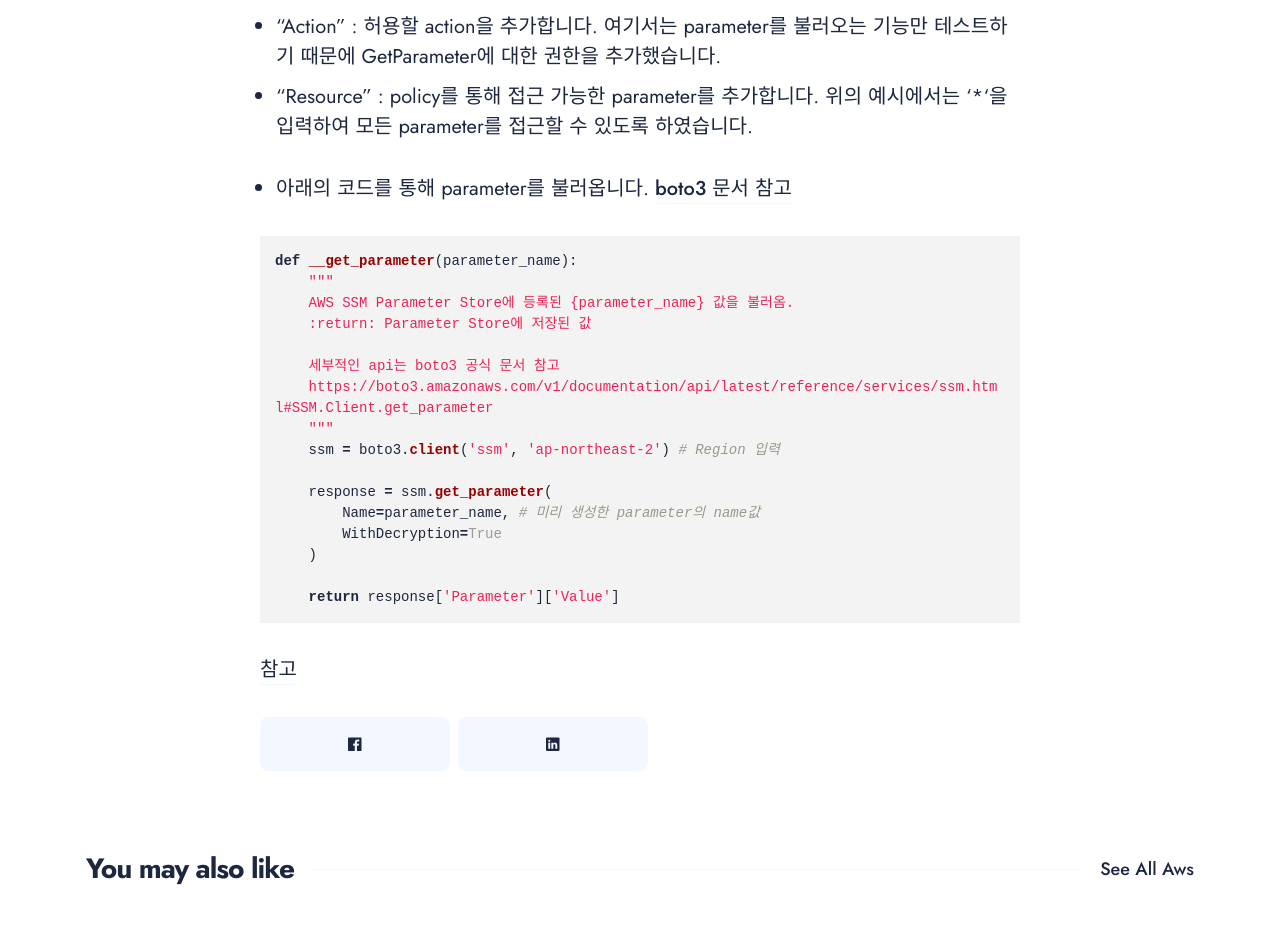
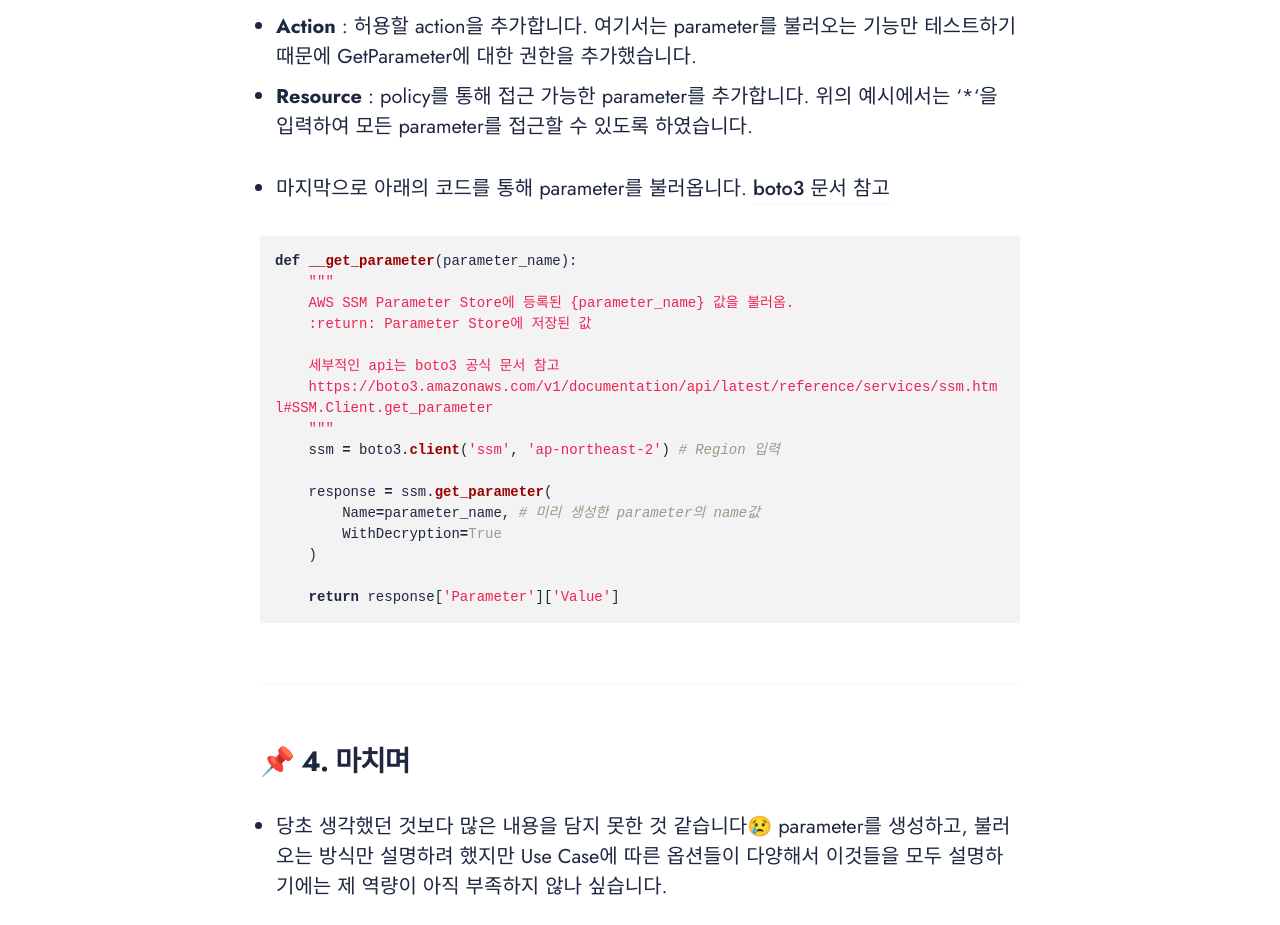
Before and after one commit to itmobrain/itmobrain.github.io, a Jekyll site: the page built from _posts/2021-08-10-aws-ssm-parameter-store.md, in a window 1280 px wide and 1400 px high, scrolled down 5946 px. Shown: the part 248-1173 px from the top of the window. Built offline with Jekyll 4.4.1, drawn with Linux system fonts in a browser that asks for light colours; nearby versions of some CDN libraries; some of the changed text lies outside the part shown; grey boxes are pictures that could not be loaded.

Commit message:
AWS Parameter Store 내용 수정(8)

````diff
--- a/_posts/2021-08-10-aws-ssm-parameter-store.md
+++ b/_posts/2021-08-10-aws-ssm-parameter-store.md
@@ -136,10 +136,10 @@
 
 <img src="https://user-images.githubusercontent.com/26498433/129469705-9ee55db1-7718-4f90-b3a1-c43e0a1f9c19.png" />
 
-  - "Action" : 허용할 action을 추가합니다. 여기서는 parameter를 불러오는 기능만 테스트하기 때문에 GetParameter에 대한 권한을 추가했습니다.
-  - "Resource" : policy를 통해 접근 가능한 parameter를 추가합니다. 위의 예시에서는 '*'을 입력하여 모든 parameter를 접근할 수 있도록 하였습니다.
+  - **Action** : 허용할 action을 추가합니다. 여기서는 parameter를 불러오는 기능만 테스트하기 때문에 GetParameter에 대한 권한을 추가했습니다.
+  - **Resource** : policy를 통해 접근 가능한 parameter를 추가합니다. 위의 예시에서는 '*'을 입력하여 모든 parameter를 접근할 수 있도록 하였습니다.
 
-- 아래의 코드를 통해 parameter를 불러옵니다. [boto3 문서 참고](https://boto3.amazonaws.com/v1/documentation/api/latest/reference/services/ssm.html#SSM.Client.get_parameter)
+- 마지막으로 아래의 코드를 통해 parameter를 불러옵니다. [boto3 문서 참고](https://boto3.amazonaws.com/v1/documentation/api/latest/reference/services/ssm.html#SSM.Client.get_parameter)
 
 ```python
 def __get_parameter(parameter_name):
@@ -160,5 +160,19 @@
     return response['Parameter']['Value']
 ```
 
+***
 
-[참고](!https://docs.aws.amazon.com/systems-manager/latest/userguide/param-create-cli.html#param-create-cli-securestring)
+## 📌 4. 마치며
+
+- 당초 생각했던 것보다 많은 내용을 담지 못한 것 같습니다😢 parameter를 생성하고, 불러오는 방식만 설명하려 했지만 Use Case에 따른 옵션들이 다양해서 이것들을 모두 설명하기에는 제 역량이 아직 부족하지 않나 싶습니다.
+
+- 매번 느끼는 것이지만 AWS 내의 서비스를 사용하기 위해서는 기본 적인 권한(IAM 등)이나 서비스들에 대한 전반적인 특징들을 파악하고 있는 것이 중요한 것 같습니다. Developer Associate를 준비하며 계속 내용들을 정리해나가야 겠습니다.
+
+
+***
+
+## Reference
+
+- [AWS System Manager Parameter Store](!https://docs.aws.amazon.com/systems-manager/latest/userguide/systems-manager-parameter-store.html)
+- [Create a SecureString parameter](!https://docs.aws.amazon.com/systems-manager/latest/userguide/param-create-cli.html#param-create-cli-securestring)
+- [Managing parameter tiers](!https://docs.aws.amazon.com/systems-manager/latest/userguide/parameter-store-advanced-parameters.html)
````
Also changed, not shown: other parts of _posts/2021-08-10-aws-ssm-parameter-store.md (+1 -1 lines).
